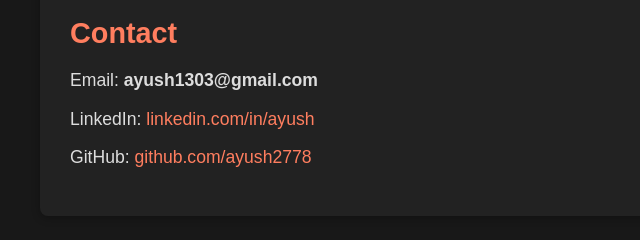
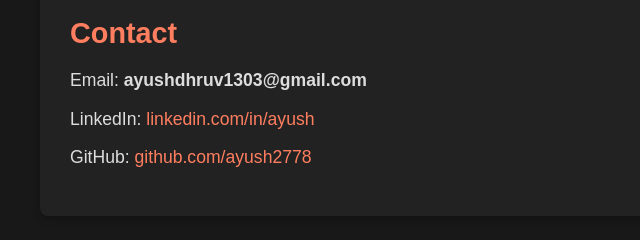
Before and after one commit to Ayush2778/portfolio, a plain HTML site: page index.html in a window 1280 px wide. Shown: the part 2519-2759 px from the top of the page, 0-640 px from the left. Drawn offline with Linux system fonts and the light colour scheme.

Commit message:
Update index.html

```diff
--- a/index.html
+++ b/index.html
@@ -282,7 +282,7 @@
         <!-- Contact Section -->
         <section id="contact" class="section">
             <h2>Contact</h2>
-            <p>Email: <b>ayush1303@gmail.com</b></p>
+            <p>Email: <b>ayushdhruv1303@gmail.com</b></p>
             <p>LinkedIn: <a href="http://www.linkedin.com/in/ayush-dhruv-447248264">linkedin.com/in/ayush</a></p>
             <p>GitHub: <a href="https://github.com/ayush2778" target="_blank">github.com/ayush2778</a></p>
         </section>
@@ -290,7 +290,7 @@
 
     <!-- Footer -->
     <footer>
-        &copy; 2025 Ayush | Portfolio | <a href="mailto:ayush1303@gmail.com">Email Me</a>
+        &copy; 2025 Ayush | Portfolio | <a href="ayushdhruv1303@gmail.com">Email Me</a>
     </footer>
 </body>
 </html>
```
